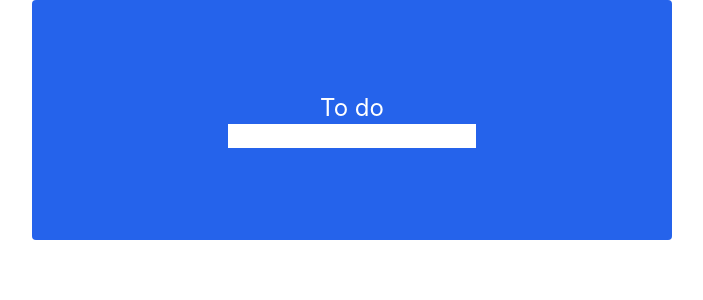
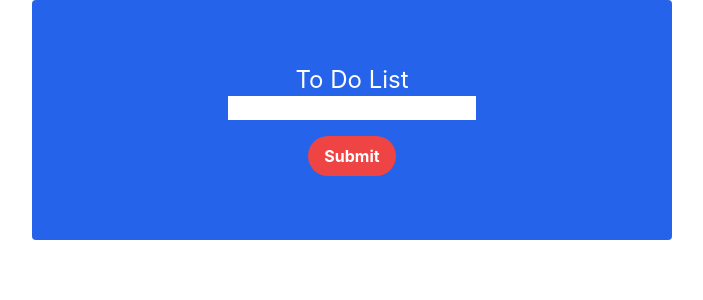
Before and after one commit to KyoshiNoda/react-practice, a React (Create React App) app in the folder tailwind-test/: page / in a window 1280 px wide. Shown: the top 300 px of the page, without its empty margins (288-991 px from the left). Built offline with nearby package versions, Linux system fonts and the light colour scheme.

Commit message:
added list and container

```diff
--- a/tailwind-test/src/App.js
+++ b/tailwind-test/src/App.js
@@ -1,9 +1,29 @@
-import React from 'react';
+import React, {useState} from 'react';
 import Container from './components/Container';
 import Form from './components/Form';
+import List from './components/List';
 function App() {
+
+  const [list,setList] = useState([]);
+
+
+  const formHandler = (input) =>{
+    setList((previousList) =>{
+      return [
+        ...previousList,
+        {id: Math.random().toString, item: input}
+      ]
+    })
+  };
+
+
+
   return (
-    <Form/>
+    <>
+      <Form onInput = {formHandler}/>
+      {/* <List/> */}
+
+    </>
   );
 }
 
--- /dev/null
+++ b/tailwind-test/src/components/Button.jsx
@@ -0,0 +1,15 @@
+import React from 'react';
+
+const Button = (props) => {
+    return (
+        <button
+            className = "bg-red-500 hover:bg-red-700 text-white font-bold py-2 px-4 rounded-full"
+            type = {props.type || 'button'}
+            onClick = {props.onClick}
+        >
+        {props.children}
+        </button>
+    );
+}
+
+export default Button;
--- a/tailwind-test/src/components/Container.jsx
+++ b/tailwind-test/src/components/Container.jsx
@@ -2,7 +2,7 @@ import React from 'react';
 
 const Container = (props) => {
     return (
-        <div className='container rounded mx-auto w-1/2 bg-blue-600 flex h-60 items-center justify-center'>
+        <div className={`container rounded mx-auto w-1/2 ${props.colors} flex h-60 items-center justify-center`}>
             {props.children}
         </div>
     );
--- a/tailwind-test/src/components/Form.jsx
+++ b/tailwind-test/src/components/Form.jsx
@@ -1,15 +1,18 @@
 import React, { useState } from 'react';
 import Container from './Container';
-const Form = () => {
+import Button from './Button';
+const Form = (props) => {
 
     const [item, setItem] = useState();
 
     const formHandler = (event) =>{
+        console.log("clicked!");
         event.preventDefault();
-        if (item.trim() === 0){
+        if (item.trim().length === 0){
             return;
         }
-    }
+        props.onInput(item);
+    };
 
     const itemHandler = (event) => {
         setItem(event.target.value)
@@ -17,18 +20,21 @@ const Form = () => {
     };
 
     return (
-        <Container>
+        <Container colors = "bg-blue-600">
             <div className='container'>
                 <form onSubmit={formHandler}>
-                    <label className="block text-white text-center text-2xl" htmlFor='input'>To do</label>
+                    <label className="block text-white text-center text-2xl" htmlFor='input'>To Do List</label>
 
-                    <div className='flex justify-center'>
+                    <div className='flex justify-center mb-4'>
                         <input className=""
                             type='text'
                             id='input'
                             value={item}
                             onChange={itemHandler}
                         />
+                    </div>
+                    <div className='flex justify-center'>
+                    <Button type = "submit">Submit</Button>
                     </div>
                 </form>
             </div>
--- /dev/null
+++ b/tailwind-test/src/components/List.jsx
@@ -0,0 +1,10 @@
+import React from 'react';
+
+const List = (props) => {
+    return (
+        <>
+        </>
+    );
+}
+
+export default List;
```
